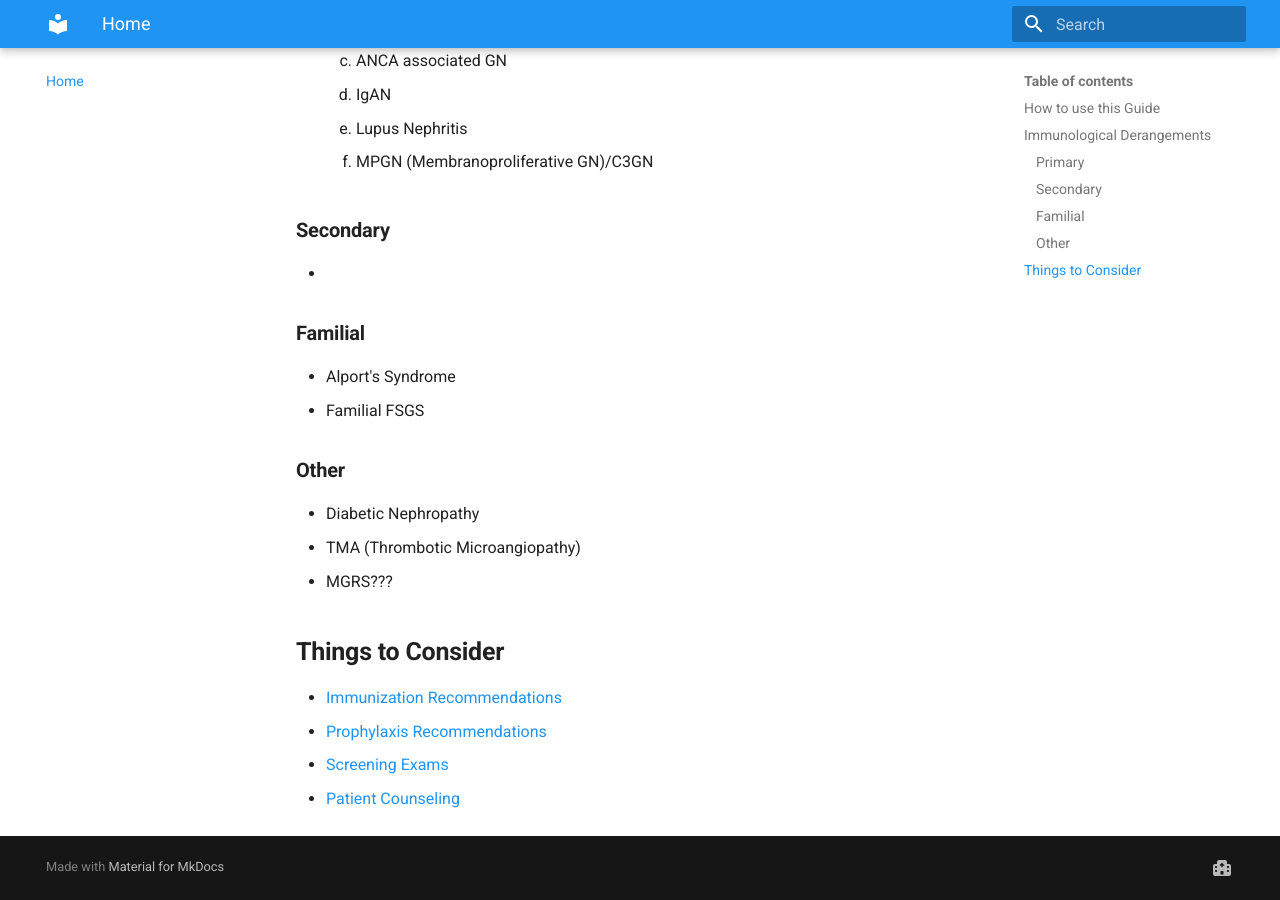
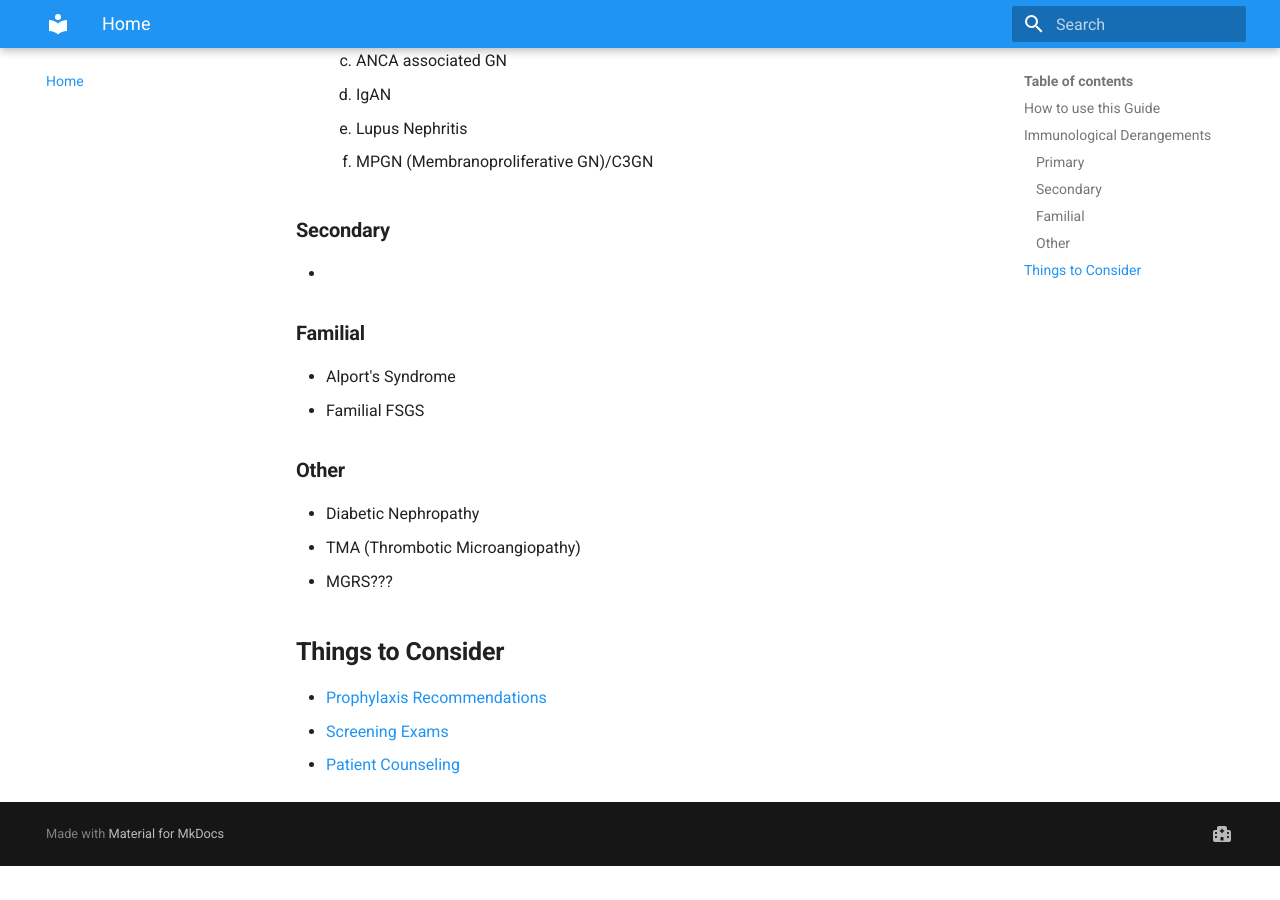
Before and after one commit to TTUNEPH2025/GN, an MkDocs documentation site: the page built from docs/index.md, in a window 1280 px wide and 900 px high, scrolled down 796 px. Built offline with MkDocs 1.6.1 and Material for MkDocs 9.7.7, drawn with Linux system fonts in a browser that asks for light colours; after the commit the page ends 1662 px from its top, so only the background shows below that.

Commit message:
Update index.md

```diff
--- a/docs/index.md
+++ b/docs/index.md
@@ -27,7 +27,6 @@
 * TMA (Thrombotic Microangiopathy)
 * MGRS???
 ## **Things to Consider**
-* [Immunization Recommendations](Immunization.md)
 * [Prophylaxis Recommendations](Prophylaxis.md)
 * [Screening Exams](Screening.md)
 * [Patient Counseling](Counseling.md)
```
